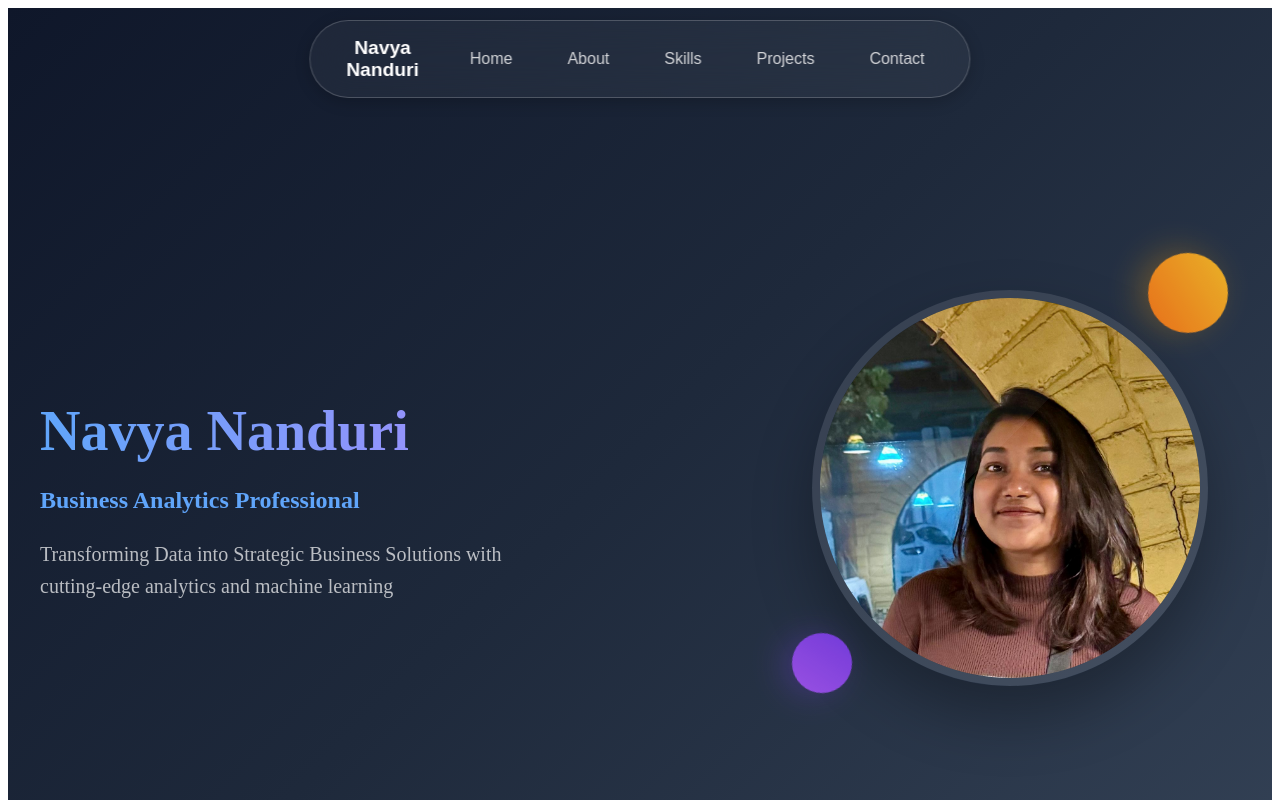
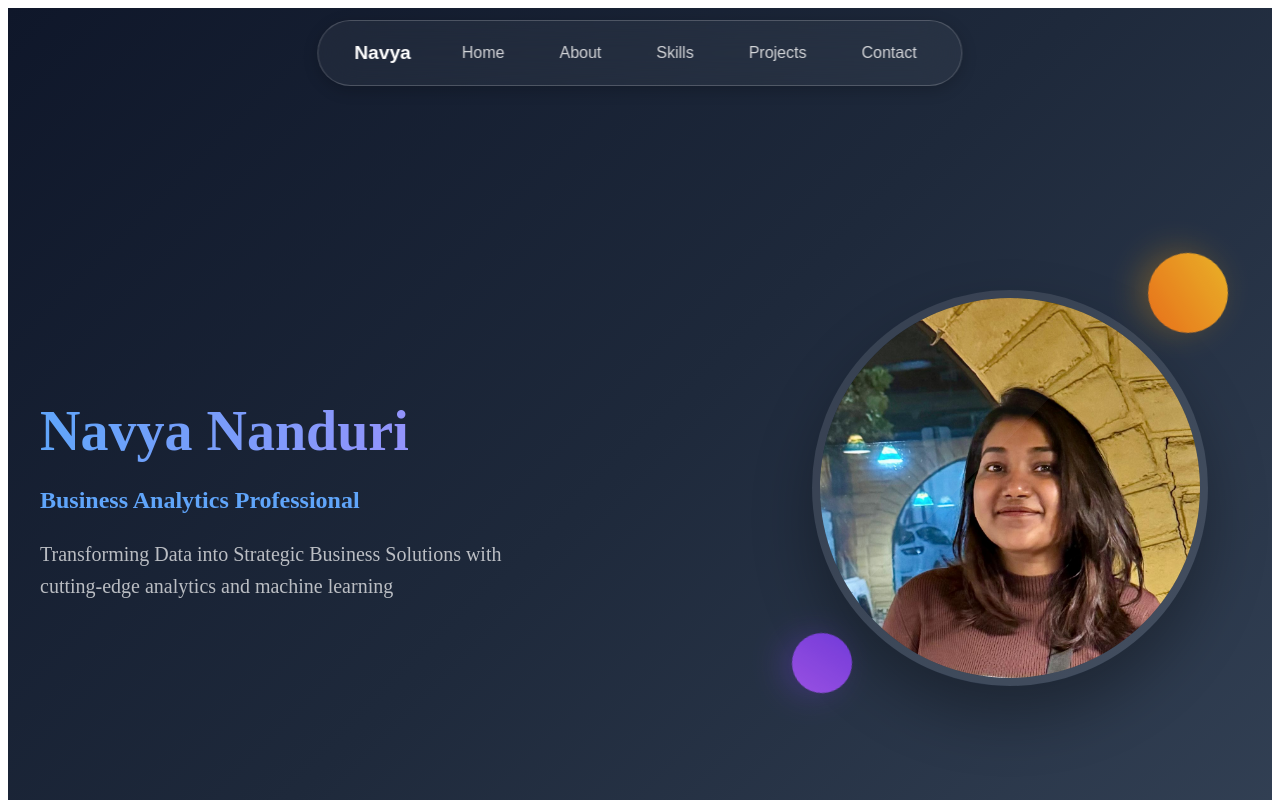
Before and after one commit to Yatheesh-Nagella/navya-portfolio, a Next.js app: page / in a window 1280 px wide. Shown: the top 800 px of the page. Built offline with nearby package versions, Linux system fonts and the light colour scheme.

Commit message:
commit navya

```diff
--- a/src/components/layout/navbar.tsx
+++ b/src/components/layout/navbar.tsx
@@ -67,7 +67,7 @@ const Navbar = () => {
             e.currentTarget.style.transform = 'scale(1)';
           }}
         >
-          Navya Nanduri
+          Navya
         </button>
 
         {/* Navigation Links */}
```
